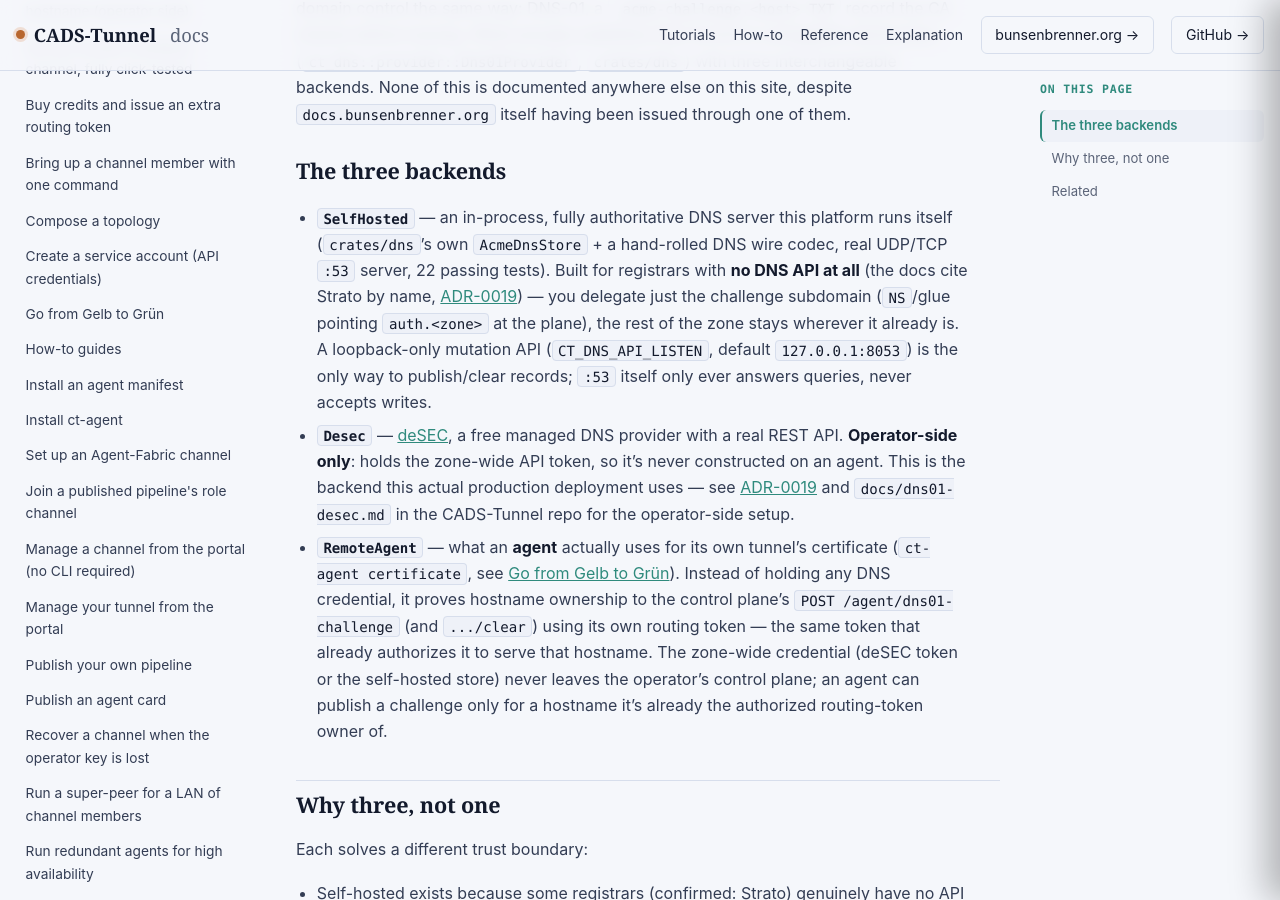
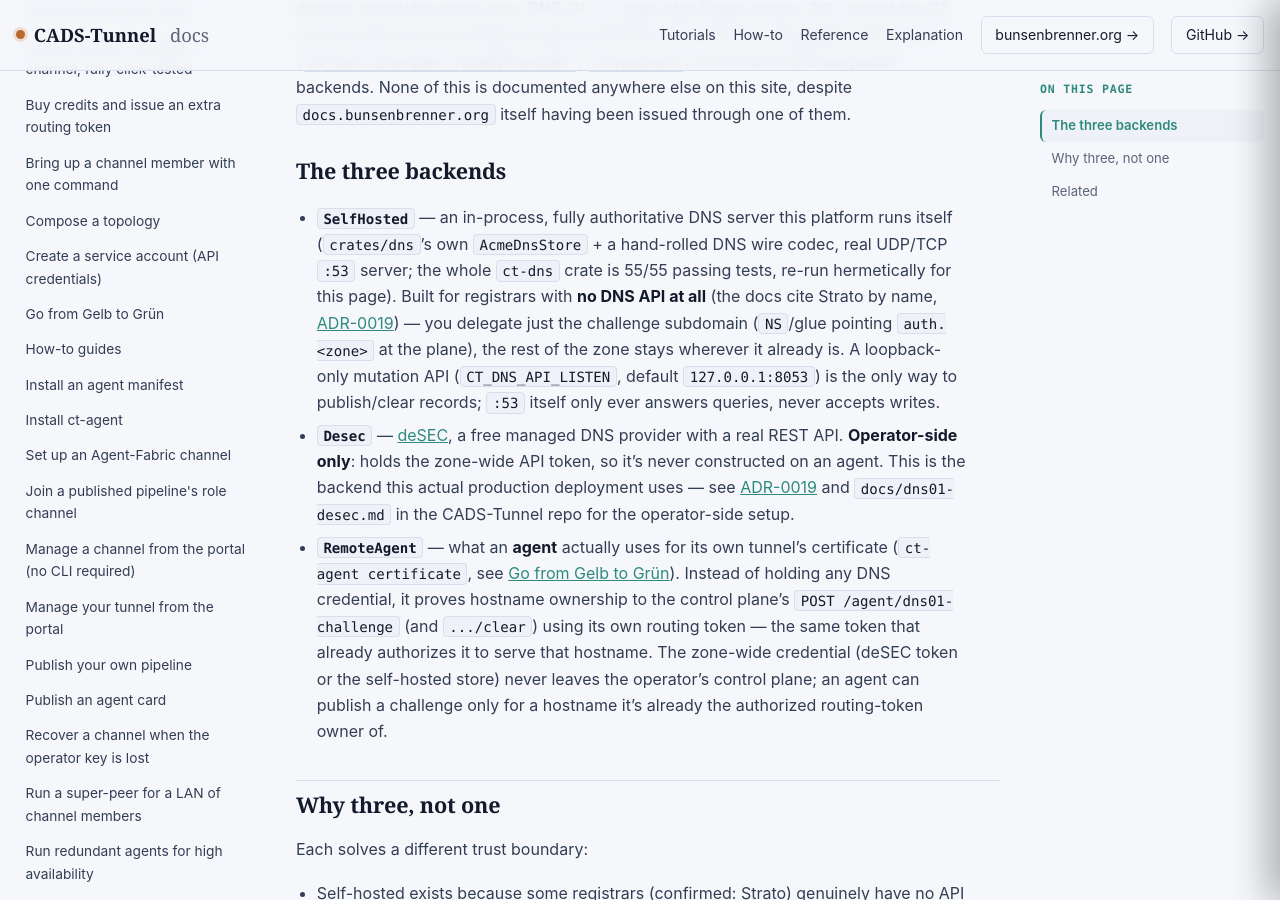
Before and after one commit to scimbe/CADS-Tunnel-docs, a Jekyll site: the page built from _explanation/dns-01-providers.md, in a window 1280 px wide and 900 px high, scrolled down 312 px. Built offline with Jekyll 4.4.1, drawn with Linux system fonts in a browser that asks for light colours.

Commit message:
explanation: fix stale ct-dns test count on dns-01-providers (#22)
"22 passing tests" had drifted -- the ct-dns crate is now 55/55 (verified
via cargo test -p ct-dns). Reworded to describe the whole crate's count
rather than an unstated subset, since the original phrasing didn't say
which submodules made up the 22.

Co-authored-by: scimbe <becke@vps-1779cd55.vps.ovh.net>

```diff
--- a/_explanation/dns-01-providers.md
+++ b/_explanation/dns-01-providers.md
@@ -17,8 +17,9 @@ through one of them.
 ## The three backends
 
 - **`SelfHosted`** — an in-process, fully authoritative DNS server this platform runs itself
-  (`crates/dns`'s own `AcmeDnsStore` + a hand-rolled DNS wire codec, real UDP/TCP `:53` server,
-  22 passing tests). Built for registrars with **no DNS API at all** (the docs cite Strato by name,
+  (`crates/dns`'s own `AcmeDnsStore` + a hand-rolled DNS wire codec, real UDP/TCP `:53` server; the
+  whole `ct-dns` crate is 55/55 passing tests, re-run hermetically for this page). Built for
+  registrars with **no DNS API at all** (the docs cite Strato by name,
   [ADR-0019](https://github.com/scimbe/CADS-Tunnel/blob/main/docs/adr/0019-unified-443-gateway.md)) —
   you delegate just the challenge subdomain (`NS`/glue pointing `auth.<zone>` at the plane), the rest
   of the zone stays wherever it already is. A loopback-only mutation API (`CT_DNS_API_LISTEN`,
```
